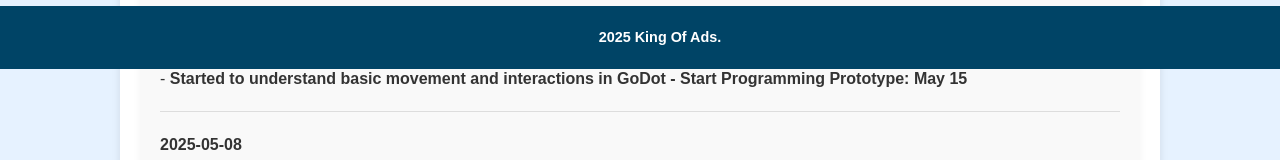
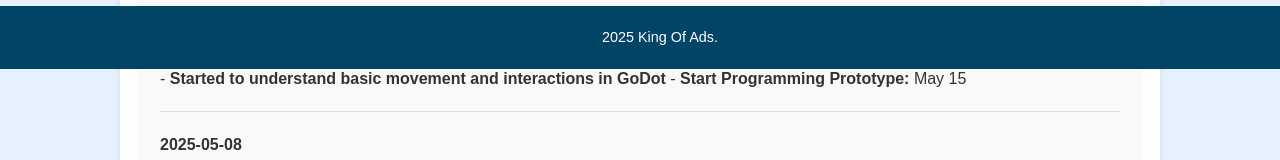
Before and after one commit to gangapersaud-sarah/King-of-Ads, a plain HTML site: page index.html in a window 1280 px wide. Shown: the part 731-891 px from the top of the page. Drawn offline with Linux system fonts and the light colour scheme.

Commit message:
Update index.html

```diff
--- a/index.html
+++ b/index.html
@@ -125,7 +125,7 @@
         <p><strong>Note:</strong> Sensitive details like full story outlines are kept in the development team’s secure server.</p>
         <div class="meeting-notes">
             <p><strong>2025-05-13</strong><br> <b>Timeline:</b><br>
-                - <b>Started to understand basic movement and interactions in GoDot
+                - <b>Started to understand basic movement and interactions in GoDot </b>
                 - <b>Start Programming Prototype: </b>May 15<br>
             </p>
             <hr />
```
